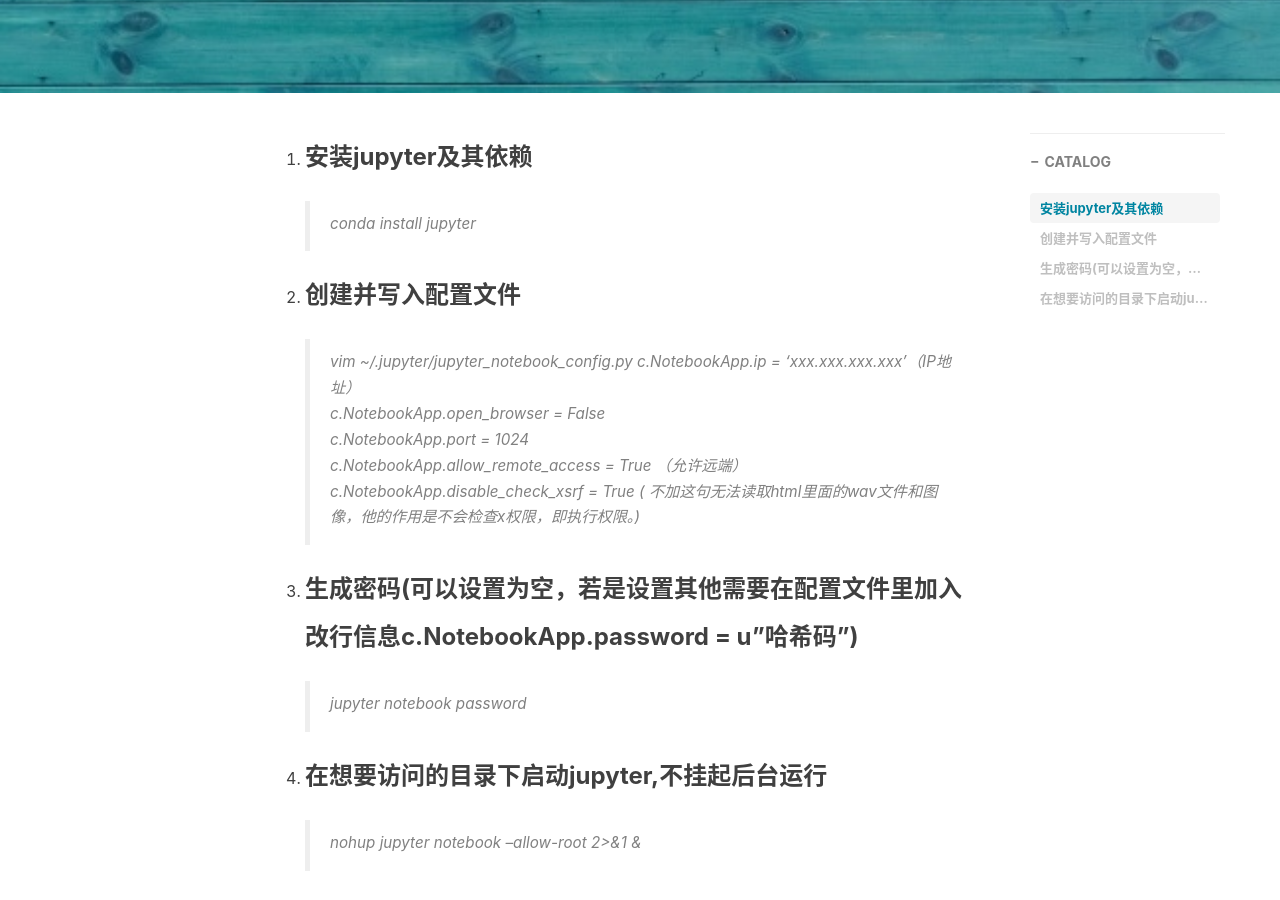
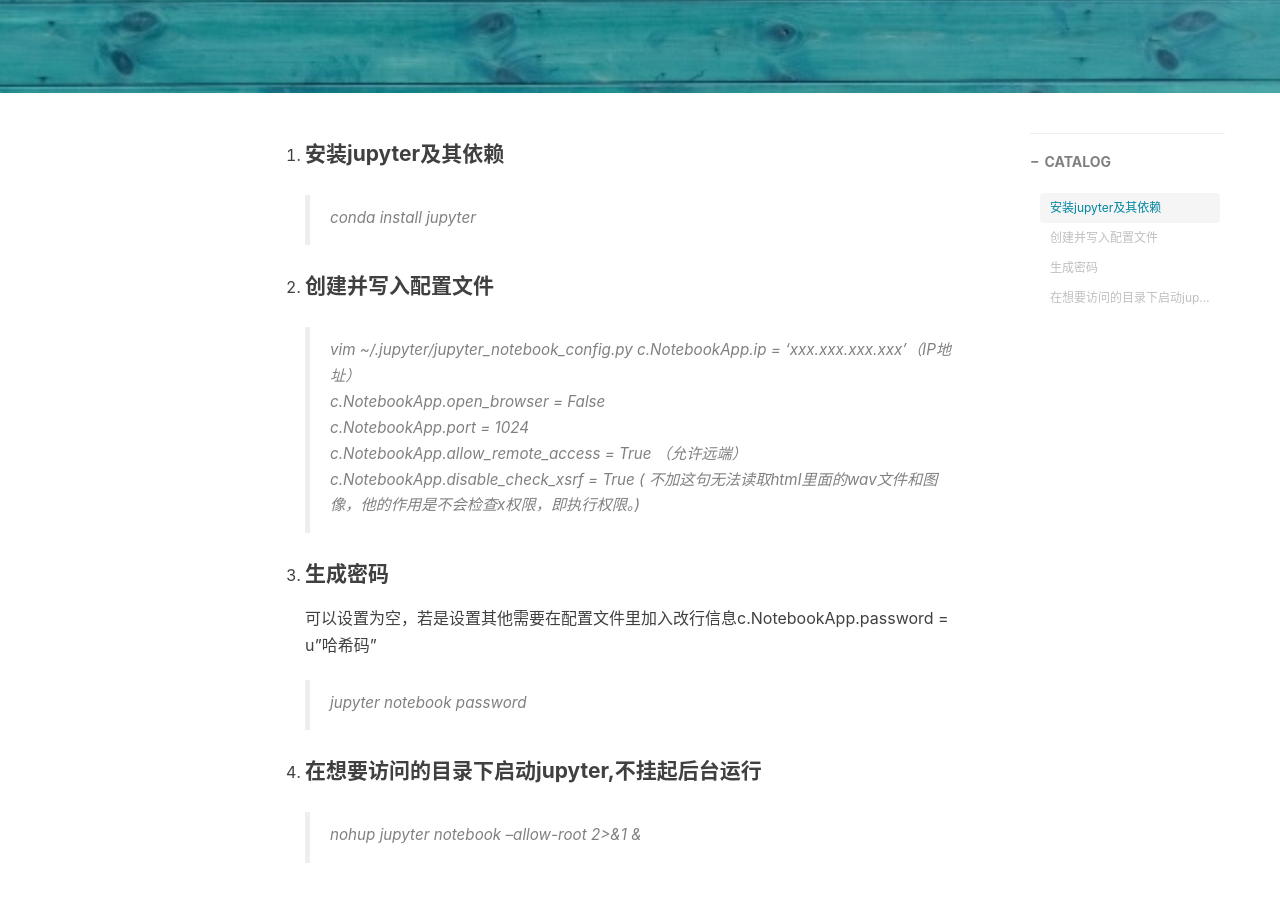
Before and after one commit to zhuxiaoxuhit/zhuxiaoxuhit.github.io, a Jekyll site: the page built from _posts/2020-01-14-jupyter-访问远端服务器端口.md, in a window 1280 px wide and 900 px high, scrolled down 430 px. Built offline with Jekyll 4.4.1, drawn with Linux system fonts in a browser that asks for light colours; nearby versions of some CDN libraries; comment, search, counter and statistics services are not loaded.

Commit message:
[CHANGE] bg

```diff
--- a/_posts/2020-01-14-jupyter-访问远端服务器端口.md
+++ b/_posts/2020-01-14-jupyter-访问远端服务器端口.md
@@ -12,10 +12,10 @@
     - 服务器
 ---
 
-1. ### 安装jupyter及其依赖
+1. #### 安装jupyter及其依赖
 >conda install jupyter
 
-2. ### 创建并写入配置文件
+2. #### 创建并写入配置文件
 >vim ~/.jupyter/jupyter_notebook_config.py
 c.NotebookApp.ip = 'xxx.xxx.xxx.xxx'（IP地址）
 c.NotebookApp.open_browser = False
@@ -24,8 +24,9 @@
 c.NotebookApp.disable_check_xsrf = True ( 不加这句无法读取html里面的wav文件和图像，他的作用是不会检查x权限，即执行权限。)
 
 
-3. ### 生成密码(可以设置为空，若是设置其他需要在配置文件里加入改行信息c.NotebookApp.password = u"哈希码")
+3. #### 生成密码
+可以设置为空，若是设置其他需要在配置文件里加入改行信息c.NotebookApp.password = u"哈希码"
 >jupyter notebook password
 
-4. ### 在想要访问的目录下启动jupyter,不挂起后台运行
+4. #### 在想要访问的目录下启动jupyter,不挂起后台运行
 >nohup jupyter notebook --allow-root 2>&1 &
```
